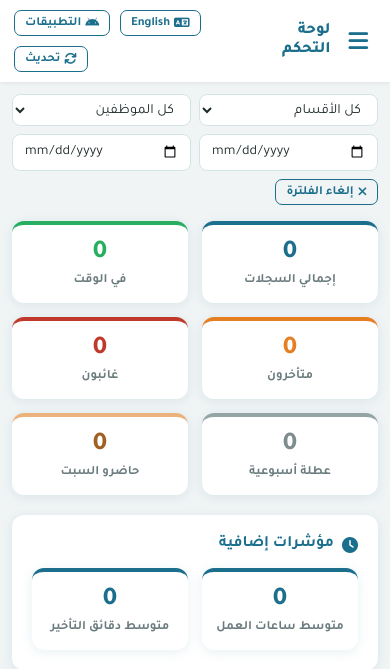
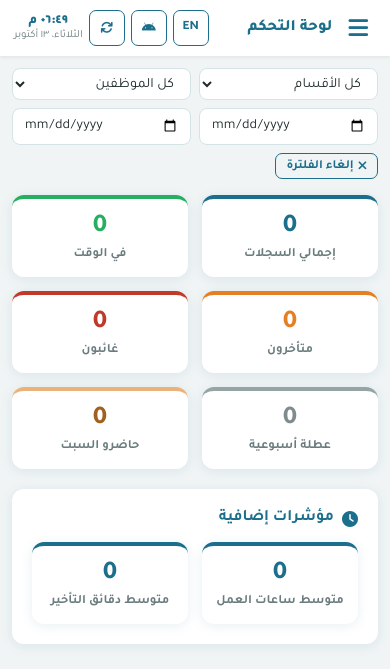
Before and after one commit to AcsVe/Attendance, a Flask app: page /dashboard in a window 390 px wide. Shown: the top 669 px of the page. Run offline with Flask 3, Linux system fonts and the light colour scheme; the visitor is signed in with stand-in values (Sample User, id 1); data comes from the database, SQL or seed files in the repository; data that the repository does not hold is empty.

Commit message:
Single-row top bar on phones with compact clock and date
- Icon-only buttons on phones (language shows EN/ع), labels kept for screen readers
- Clock shows time and short date on phones and desktop, in the interface language

Co-Authored-By: Claude Opus 5.5 <noreply@anthropic.com>
Claude-Session: https://claude.ai/code/session_01W2vc7QcCfnaxLxUEvyUPzE

```diff
--- a/static/css/style.css
+++ b/static/css/style.css
@@ -77,6 +77,10 @@ body { font-family: 'Tajawal', sans-serif; background: var(--bg); color: var(--t
 }
 .topbar h1 { font-size: 1.1rem; font-weight: 800; color: var(--primary); }
 .topbar-right { display: flex; align-items: center; gap: 10px; flex-wrap: wrap; justify-content: flex-end; }
+.topbar-left { display: flex; align-items: center; gap: 10px; min-width: 0; }
+.topbar-right .btn .lbl-s { display: none; }
+.topbar-clock { display: inline-flex; align-items: baseline; gap: 6px; color: var(--muted); font-size: .85rem; white-space: nowrap; }
+.topbar-clock b { color: var(--primary); font-weight: 800; font-variant-numeric: tabular-nums; }
 .main { min-width: 0; }
 .content > .tab-panel { max-width: 1500px; margin-inline: auto; }
 img { max-width: 100%; }
@@ -287,7 +291,18 @@ input[type=file] { width: 100%; font-family: inherit; font-size: .85rem; }
   .content { padding: 12px !important; padding-bottom: 76px !important; }
   .topbar { padding: 10px 14px !important; position: sticky; top: 0; z-index: 120; }
   .topbar h1 { font-size: 1rem; }
-  .topbar-right .btn span.lbl, .topbar-right #clockEl { display: none; }
+  /* شريط علوي بصف واحد على الهاتف: أزرار أيقونات + ساعة وتاريخ مختصران */
+  .topbar { gap: 8px; }
+  .topbar-left { gap: 8px; }
+  .topbar h1 { white-space: nowrap; overflow: hidden; text-overflow: ellipsis; }
+  .topbar-right { flex-wrap: nowrap; gap: 6px; flex-shrink: 0; }
+  .topbar-right .btn { width: 36px; height: 36px; padding: 0; justify-content: center; }
+  .topbar-right .btn span.lbl { display: none; }
+  .topbar-right .btn .lbl-s { display: inline; font-weight: 800; font-size: .8rem; }
+  .topbar-right .btn:has(.lbl-s) i { display: none; }
+  .topbar-clock { flex-direction: column; align-items: center; gap: 0; line-height: 1.15; }
+  .topbar-clock b { font-size: .85rem; }
+  .topbar-clock span { font-size: .68rem; }
   .modal { width: calc(100vw - 20px) !important; max-height: calc(100vh - 30px); overflow: auto; }
   .filter-bar { flex-wrap: wrap; }
   .table-wrap { overflow: auto; -webkit-overflow-scrolling: touch; max-height: calc(100vh - 120px); }
@@ -317,5 +332,5 @@ input[type=file] { width: 100%; font-family: inherit; font-size: .85rem; }
 
 /* شعار المؤسسة في الشريط العلوي على الهاتف (القائمة الجانبية مخفية هناك) */
 .topbar-logo { display: none; height: 34px; max-width: 110px; object-fit: contain; }
-@media (max-width: 768px) { .topbar-logo { display: block; } }
+@media (max-width: 768px) { .topbar-logo { display: block; height: 30px; max-width: 70px; } }
 .sidebar-logo-chip img { max-height: 40px !important; max-width: 100% !important; object-fit: contain; margin: 0 auto; }
--- a/static/js/app.js
+++ b/static/js/app.js
@@ -345,8 +345,11 @@ function dismissLastImportNotice() {
 
 /* ===== الساعة الحية ===== */
 function tickClock() {
-  const el = document.getElementById('clockEl');
-  if (el) el.textContent = new Date().toLocaleString('ar-EG', { dateStyle: 'medium', timeStyle: 'short' });
+  const t = document.getElementById('clockTime'), d = document.getElementById('clockDate');
+  if (!t || !d) return;
+  const en = document.documentElement.lang === 'en', now = new Date(), loc = en ? 'en-GB' : 'ar-EG';
+  t.textContent = now.toLocaleTimeString(loc, { hour: '2-digit', minute: '2-digit', hour12: !en });
+  d.textContent = now.toLocaleDateString(loc, { weekday: 'short', day: 'numeric', month: 'short' });
 }
 setInterval(tickClock, 1000);
 tickClock();
--- a/templates/dashboard.html
+++ b/templates/dashboard.html
@@ -100,17 +100,17 @@
 
 <div class="main">
   <div class="topbar">
-    <div style="display:flex;align-items:center;gap:10px">
+    <div class="topbar-left">
       <button class="hamburger" onclick="toggleSidebar()" aria-label="فتح القائمة" title="فتح القائمة"><i class="fas fa-bars" aria-hidden="true"></i></button>
       {% if logo_url %}<img class="topbar-logo" src="{{ logo_url }}" alt="شعار {{ org_display or 'المؤسسة' }}">{% endif %}
       <h1 id="pageTitle">لوحة التحكم</h1>
     </div>
     <div class="topbar-right">
-      <button type="button" class="btn btn-outline btn-sm" data-notr onclick="toggleUiLang()" title="{{ 'Switch to Arabic — التبديل إلى العربية' if ui_lang == 'en' else 'Switch to English' }}"><i class="fas fa-language" aria-hidden="true"></i> {{ 'العربية' if ui_lang == 'en' else 'English' }}</button>
-      <button class="btn btn-primary btn-sm" id="pwaInstallBtn" style="display:none" onclick="pwaInstall()" title="يُضاف النظام كتطبيق في قائمة ابدأ وشريط المهام"><i class="fas fa-download" aria-hidden="true"></i> تثبيت على هذا الجهاز</button>
-      <a class="btn btn-outline btn-sm" href="/app" target="_blank" title="تطبيقات أندرويد للموظفين والإدارة"><i class="fab fa-android" aria-hidden="true"></i> التطبيقات</a>
-            <button class="btn btn-outline btn-sm" onclick="refreshCurrentTab()"><i class="fas fa-sync" aria-hidden="true"></i> تحديث</button>
-      <span style="font-size:.85rem;color:var(--muted)" id="clockEl"></span>
+      <button type="button" class="btn btn-outline btn-sm" data-notr onclick="toggleUiLang()" title="{{ 'Switch to Arabic — التبديل إلى العربية' if ui_lang == 'en' else 'Switch to English' }}"><i class="fas fa-language" aria-hidden="true"></i> <span class="lbl">{{ 'العربية' if ui_lang == 'en' else 'English' }}</span><span class="lbl-s">{{ 'ع' if ui_lang == 'en' else 'EN' }}</span></button>
+      <button class="btn btn-primary btn-sm" id="pwaInstallBtn" style="display:none" onclick="pwaInstall()" title="يُضاف النظام كتطبيق في قائمة ابدأ وشريط المهام"><i class="fas fa-download" aria-hidden="true"></i> <span class="lbl">تثبيت على هذا الجهاز</span></button>
+      <a class="btn btn-outline btn-sm" href="/app" target="_blank" title="تطبيقات أندرويد للموظفين والإدارة" aria-label="التطبيقات"><i class="fab fa-android" aria-hidden="true"></i> <span class="lbl">التطبيقات</span></a>
+      <button class="btn btn-outline btn-sm" onclick="refreshCurrentTab()" title="تحديث" aria-label="تحديث"><i class="fas fa-sync" aria-hidden="true"></i> <span class="lbl">تحديث</span></button>
+      <span id="clockEl" class="topbar-clock" data-notr aria-live="off"><b id="clockTime"></b><span id="clockDate"></span></span>
     </div>
   </div>
   <div id="lvBanner" class="hide" role="status" style="margin:12px 24px 0;background:#eef4fb;border:1px solid #c9dcef;border-radius:12px;padding:10px 14px;display:flex;gap:10px;align-items:center;flex-wrap:wrap">
```
